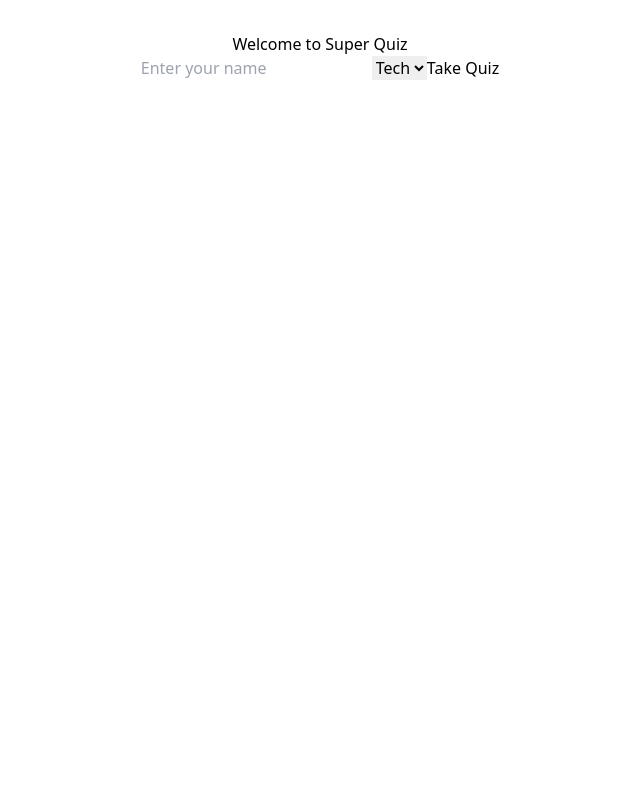
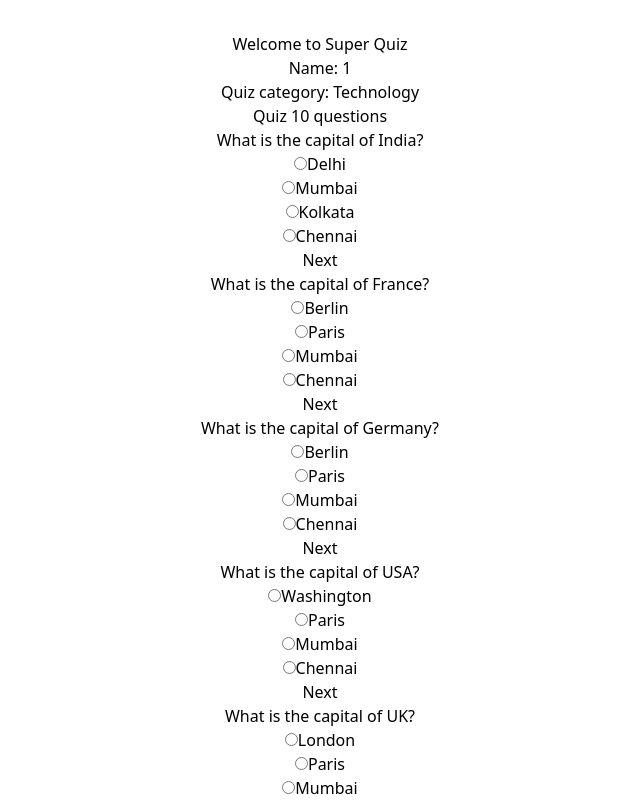
Before and after one commit to OpenGenus/React-Quiz-App, a React (Vite) app: page /quiz/1/1 in a window 1280 px wide. Shown: the top 800 px of the page, without its empty margins (320-960 px from the left). Built offline with nearby package versions, Linux system fonts and the light colour scheme.

Commit message:
Data fetch with url updated

```diff
--- a/package.json
+++ b/package.json
@@ -11,7 +11,8 @@
   },
   "dependencies": {
     "react": "^18.2.0",
-    "react-dom": "^18.2.0"
+    "react-dom": "^18.2.0",
+    "react-router-dom": "^6.11.0"
   },
   "devDependencies": {
     "@types/react": "^18.0.28",
--- a/src/App.tsx
+++ b/src/App.tsx
@@ -3,6 +3,8 @@ import reactLogo from './assets/react.svg'
 import viteLogo from '/vite.svg'
 import './App.css'
 import  Home  from './components/Home'
+import { BrowserRouter, Route, Routes } from 'react-router-dom';
+import Quiz from './components/quiz/quizs'
 function App() {
 
   return (
@@ -11,7 +13,12 @@ function App() {
       <h1 className="text-3xl font-bold underline">
      Welcome to Super Quiz
     </h1>
-      <Home />
+    <BrowserRouter>
+    <Routes>
+      <Route path="/quiz/:category/:name" element={<Quiz/>}/>
+      <Route path="/" element={<Home/>}/>
+      </Routes>
+      </BrowserRouter>
       </div>
     </>
   )
--- a/src/components/Home.tsx
+++ b/src/components/Home.tsx
@@ -1,18 +1,22 @@
 import React from "react";
 import Quizs from "./quiz/quizs";
 import { useState } from 'react'
+import { useNavigate } from "react-router-dom";
 
 
 const Home = () => {
+    const navigate = useNavigate()
 const [name, setName] = useState('')
 const [quiz, setQuiz] = useState(true)
 const [category, setCategory] = useState('tech')
 const handlequiz = () => {
     setQuiz(false)
+    navigate(`/quiz/${category}/${name}`, {state: {category: category, name: name}})
 }
 const handlecategory = (e: any) => {
     setCategory(e.target.value)
 }
+
     return (
         <>
         <div>
@@ -28,6 +32,7 @@ const handlecategory = (e: any) => {
                 :
                 <div>
                     <Quizs category={category} name={name}  />
+
                 </div>
                   }
 
--- a/src/components/quiz/quiz.tsx
+++ b/src/components/quiz/quiz.tsx
@@ -17,13 +17,17 @@ const Quiz = (props: Question) =>{
                     <div className="flex">
                    <p className="text-2xl"> {props[key].question as any}</p>
                    </div>
-                    <div className="flex flex-col  p-20">
+                    <div className="flex flex-col justify-start  p-20">
                         {props[key].answers.map((answer, i)=>{
                             return <ul key={i}>
-                              <li><input type="radio" name="ans"/>
+                              <li>
+                                <input type="radio" name="ans"/>
                                 {answer}</li>
                             </ul>
                         })}
+                </div>
+                <div className="flex justify-end ">
+                    <button className=" bg-green-500 text-white px-8 py-2 rounded-md hover:bg-white hover:text-black border-2 ">Next</button>
                 </div>
                 </div>
            })}
--- a/src/components/quiz/quizs.tsx
+++ b/src/components/quiz/quizs.tsx
@@ -1,28 +1,29 @@
 import geoQuestions from '../../assets/geoQuestions.json'
 import techQuestions from '../../assets/techQuestions.json'
 import Quiz from './quiz';
+ import { useParams } from 'react-router-dom';
 interface QuizProps {
     category: string;
     name: string;
 }
 
 const Quizs = (props: QuizProps) => {
+   const {category, name} = useParams();
     return (
         <>
         <div>
-            <p>Name: {props.name}</p>
-            <p>Quiz category: {props.category}</p>
+            <p>Name: {name}</p>
+            <p>Quiz category: {category == "geo" ? "Geography":"Technology"  }</p>
         </div>
         <div>
-
-            <h1>** Quiz **</h1>
-        {props.category === 'tech' ?
+            <h1>Quiz 10 questions</h1>
+        {category === 'tech' ?
     <div>
         {techQuestions.map((question, i) => {
             return (
                 <Quiz key={i} Question={question}  />
             )
-        })}
+        }).slice(0,2)}
     </div> :
     <div>
         {geoQuestions.map((question, i) => {
@@ -39,4 +40,4 @@ const Quizs = (props: QuizProps) => {
         </>
     )
 }
-export default Quizs
+export default Quizs;
```
Also changed, not shown: 1 other file (tests, documents, lock files or other folders).
